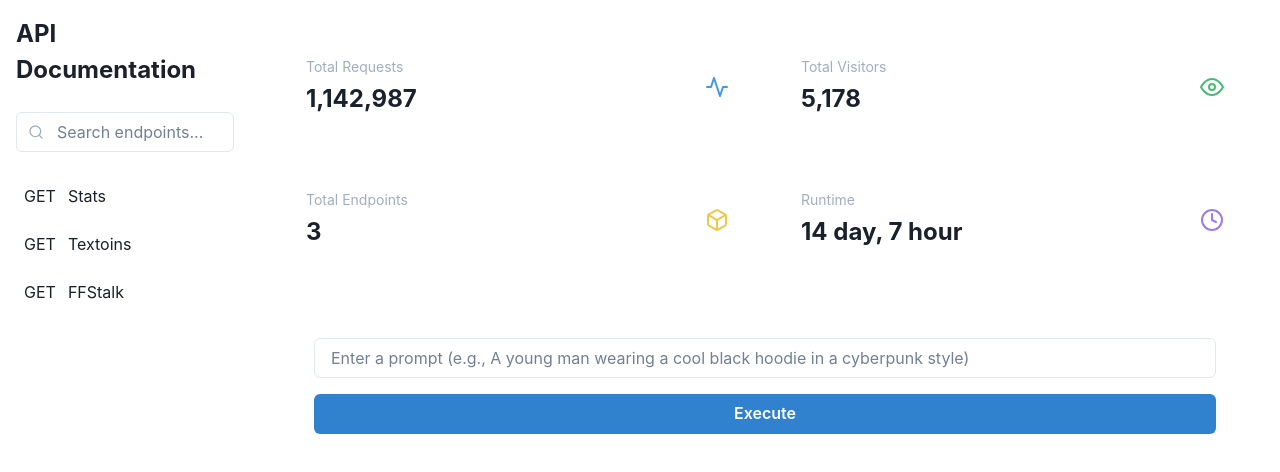
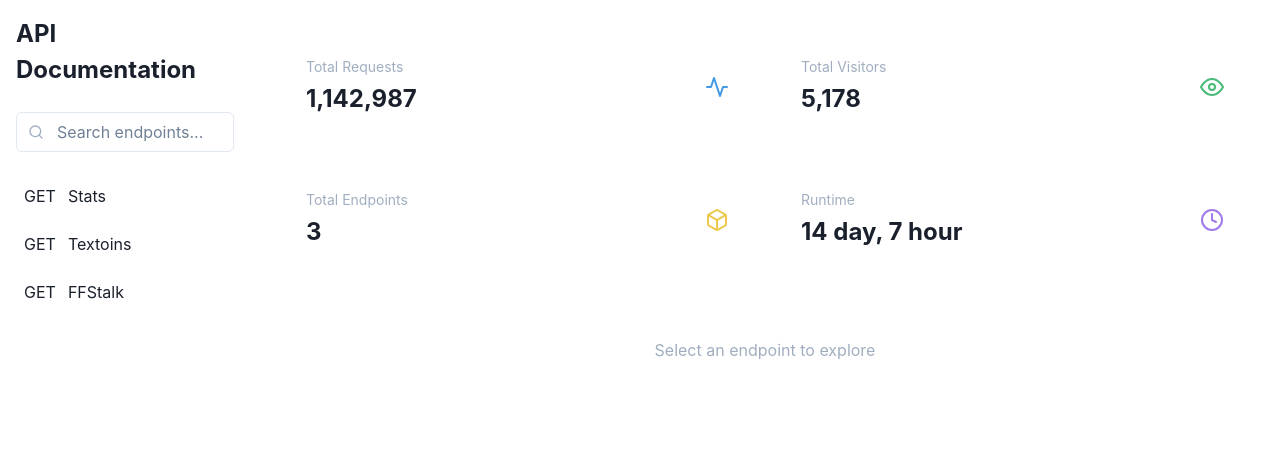
Before and after one commit to INsITdeveloper/Ngetes, a Next.js app: page / in a window 1280 px wide. Shown: the top 472 px of the page. Built offline with nearby package versions, Linux system fonts and the light colour scheme.

Commit message:
Update index.tsx

```diff
--- a/src/pages/index.tsx
+++ b/src/pages/index.tsx
@@ -1,6 +1,6 @@
 import { useState, useEffect } from 'react';
 import { motion } from 'framer-motion';
-import { ChakraProvider, Container, Box, Text, Input, Icon, Flex, Grid, Button } from '@chakra-ui/react';
+import { ChakraProvider, Container, Box, Text, Input, Icon, Flex, Grid } from '@chakra-ui/react';
 import { FiSearch, FiEye, FiClock, FiBox, FiActivity } from 'react-icons/fi';
 
 const endpoints = [
@@ -19,11 +19,9 @@ const initialStats = [
 export default function Home() {
   const [searchQuery, setSearchQuery] = useState('');
   const [stats, setStats] = useState(initialStats);
-  const [isLoading, setIsLoading] = useState(false);
-  const [inputPrompt, setInputPrompt] = useState('');
   const [apiResponse, setApiResponse] = useState<any>(null);
-  const [curlCommand, setCurlCommand] = useState('');
 
+  // Fungsi untuk memperbarui statistik
   useEffect(() => {
     const interval = setInterval(() => {
       setStats((prevStats) =>
@@ -34,52 +32,32 @@ export default function Home() {
           if (stat.label === 'Total Visitors' && typeof stat.value === 'number') {
             return { ...stat, value: stat.value + Math.floor(Math.random() * 10) };
           }
-          return stat;
+          return stat; // Kembalikan stat tanpa perubahan jika tidak memenuhi kondisi
         })
       );
-    }, 2000);
+    }, 2000); // Update setiap 2 detik
 
-    return () => clearInterval(interval);
+    return () => clearInterval(interval); // Membersihkan interval saat komponen di-unmount
   }, []);
 
+  // Fungsi untuk menangani klik pada endpoint
   const handleEndpointClick = (path: string) => {
-    setInputPrompt('');
-    setApiResponse(null);
-    setCurlCommand('');
-  };
-
-  const handleExecute = async () => {
-    setIsLoading(true);
-    setApiResponse(null);
-    setCurlCommand('');
-
-    // Gunakan VERCEL_URL jika tersedia, jika tidak, gunakan localhost
-    const vercelUrl = process.env.VERCEL_URL ? `https://${process.env.VERCEL_URL}` : 'http://localhost:3000';
-
-    try {
-      const response = await fetch(`${vercelUrl}/api/textoins?prompt=${encodeURIComponent(inputPrompt)}`);
-      const data = await response.json();
-
-      if (response.ok) {
-        setApiResponse(data);
-        // Generate cURL command dengan URL yang sesuai
-        setCurlCommand(
-          `curl -X GET "${vercelUrl}/api/textoins?prompt=${encodeURIComponent(inputPrompt)}"`
-        );
-      } else {
-        setApiResponse({ error: data.error || 'Failed to fetch data' });
-      }
-    } catch (error) {
-      setApiResponse({ error: 'An error occurred while fetching data' });
-    } finally {
-      setIsLoading(false);
-    }
+    fetch(path)
+      .then((response) => response.json())
+      .then((data) => {
+        setApiResponse(data); // Simpan data API ke state
+      })
+      .catch((error) => {
+        console.error('Error fetching data:', error);
+        setApiResponse({ error: 'Failed to fetch data' }); // Tampilkan pesan error
+      });
   };
 
   return (
     <ChakraProvider>
       <Container maxW="container.xl" p={0}>
         <Flex>
+          {/* Sidebar */}
           <Box className="sidebar" w="250px" h="100vh" p={4}>
             <motion.div
               initial={{ opacity: 0, x: -20 }}
@@ -120,7 +98,7 @@ export default function Home() {
                       cursor="pointer"
                       _hover={{ bg: 'rgba(255,255,255,0.1)' }}
                       borderRadius="md"
-                      onClick={() => handleEndpointClick(endpoint.path)}
+                      onClick={() => handleEndpointClick(endpoint.path)} // Tambahkan ini
                     >
                       <span className={`api-method ${endpoint.method.toLowerCase()}`}>
                         {endpoint.method}
@@ -133,6 +111,7 @@ export default function Home() {
             </motion.div>
           </Box>
 
+          {/* Main Content */}
           <Box flex={1} p={8}>
             <Grid templateColumns="repeat(2, 1fr)" gap={6} mb={8}>
               {stats.map((stat, index) => (
@@ -150,7 +129,7 @@ export default function Home() {
                         </Text>
                         <Text fontSize="2xl" fontWeight="bold">
                           {typeof stat.value === 'number'
-                            ? stat.value.toLocaleString()
+                            ? stat.value.toLocaleString() // Format angka dengan separator
                             : stat.value}
                         </Text>
                       </Box>
@@ -161,46 +140,18 @@ export default function Home() {
               ))}
             </Grid>
 
+            {/* API Documentation Area */}
             <motion.div
               initial={{ opacity: 0 }}
               animate={{ opacity: 1 }}
               transition={{ duration: 0.5, delay: 0.4 }}
             >
               <Box className="card" p={8} minH="400px">
-                <Flex direction="column" gap={4}>
-                  <Input
-                    placeholder="Enter a prompt (e.g., A young man wearing a cool black hoodie in a cyberpunk style)"
-                    value={inputPrompt}
-                    onChange={(e) => setInputPrompt(e.target.value)}
-                  />
-
-                  <Button
-                    onClick={handleExecute}
-                    colorScheme="blue"
-                    isLoading={isLoading}
-                    loadingText="Executing..."
-                  >
-                    Execute
-                  </Button>
-
-                  {curlCommand && (
-                    <Box bg="gray.100" p={4} borderRadius="md">
-                      <Text fontSize="sm" fontWeight="bold" mb={2}>
-                        cURL Command:
-                      </Text>
-                      <Text fontSize="sm" fontFamily="monospace" whiteSpace="pre-wrap">
-                        {curlCommand}
-                      </Text>
-                    </Box>
-                  )}
-
-                  {apiResponse && (
-                    <Box bg="gray.100" p={4} borderRadius="md">
-                      <Text fontSize="sm" fontWeight="bold" mb={2}>
-                        API Response:
-                      </Text>
-                      <pre>{JSON.stringify(apiResponse, null, 2)}</pre>
-                    </Box>
+                <Flex justify="center" align="center" h="100%">
+                  {apiResponse ? (
+                    <pre>{JSON.stringify(apiResponse, null, 2)}</pre> // Tampilkan data API
+                  ) : (
+                    <Text color="gray.400">Select an endpoint to explore</Text>
                   )}
                 </Flex>
               </Box>
```
